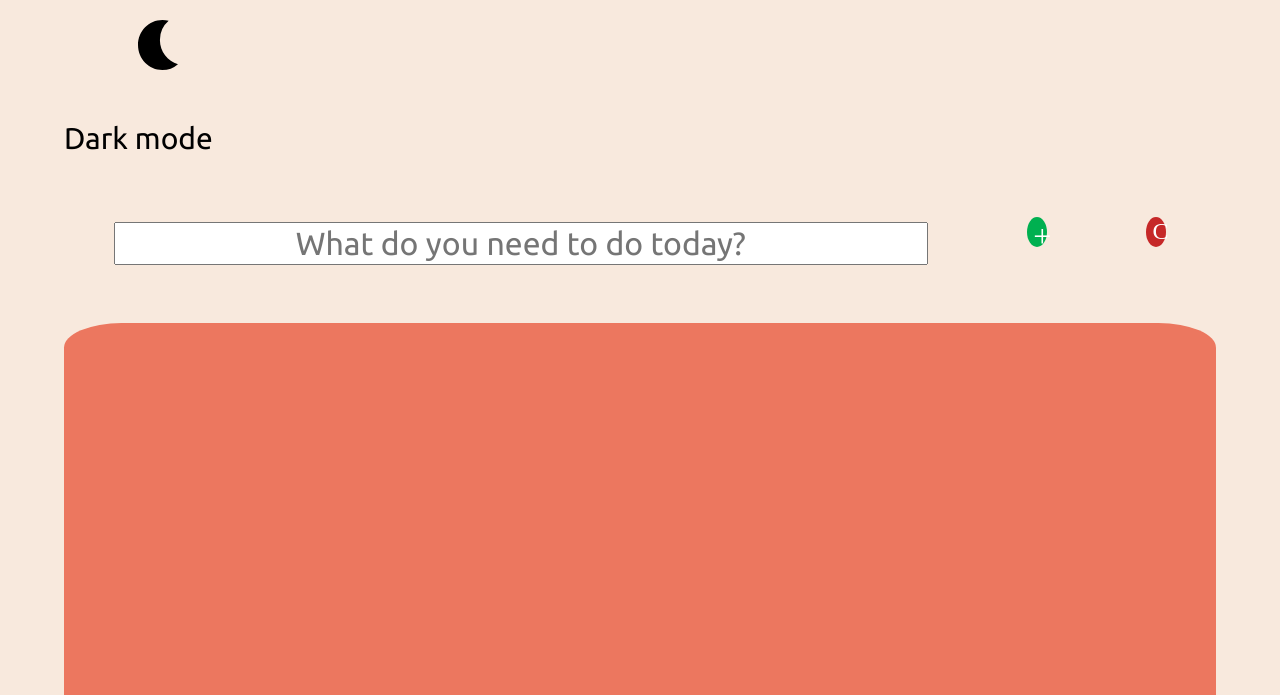
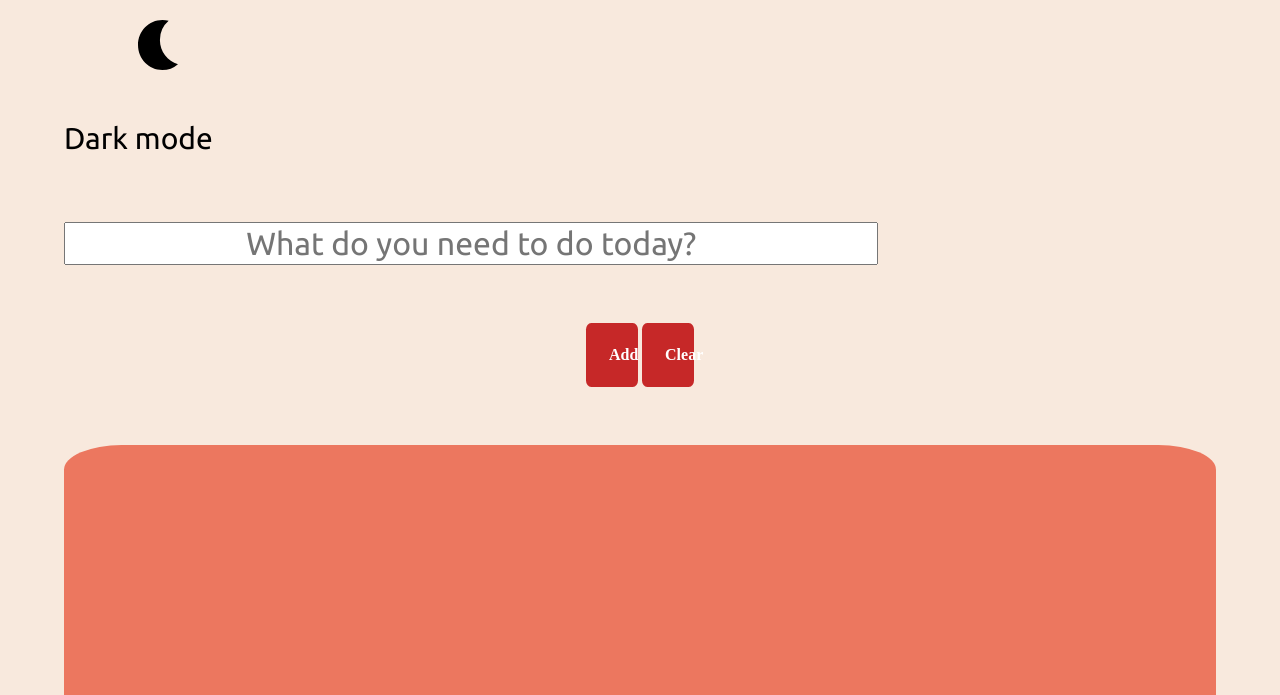
Before and after one commit to mtuliopaiva/Task-List-v02, a plain HTML site: page index.html in a window 1280 px wide. Shown: the part 105-800 px from the top of the page. Drawn offline with Linux system fonts and the light colour scheme.

```diff
--- a/assets/css/base.css
+++ b/assets/css/base.css
@@ -4,8 +4,7 @@
     --color-title:#000000;
     --color-content:#000000;
     --branco: #FFFFFF;
-    --plus-btn:#00B050;
-    --clear-btn:#c62828;
+    --action-btn:#c62828;
 
     --theme-name:'Dark mode';
     --theme-icon: url("../img/moon.svg");
--- a/assets/css/botoes.css
+++ b/assets/css/botoes.css
@@ -3,31 +3,35 @@
 }
 .add{
     display: flex;
-    flex-direction: row;
+    flex-direction: column;
     justify-content: space-around;
 }
+.action-btn{
+    align-items: center;
+    margin-bottom: 5%;
+}
 #btn-plus{
-    background: var(--plus-btn);
+    background: var(--action-btn);
+    color:var(--branco);
+    cursor: pointer;
+    border-radius: 10%;
+    border: none;
+    font-size: 1rem;
+    /* line-height: 1rem; */
+    font-weight: 700;
+    padding: 2% 2%;
+    width: 52px;
+}
+#btn-clear{
+    background-color: var(--action-btn);
     color:var(--branco);
     cursor: pointer;
     /* Arredondar o botão */
-    width: 20px;
-    height: 30px;
-    border-radius: 50%;
     border: none;
-    font-size: 2rem;
-    /* line-height: 1rem; */
-    /* font-weight: 700; */
-}
-#btn-clear{
-    background: var(--clear-btn);
-    color:var(--branco);
-    cursor: pointer;
-    /* Arredondar o botão */
-    width: 20px;
-    height: 30px;
-    border-radius: 50%;
-    border: none;
-    font-size: 1.5rem;
+    border-radius: 10%;
+    font-size: 1rem;
+    font-weight: 700;
+    padding: 2% 2%;
+    width: 52px;
     /* line-height: 0.8rem; */
 }
--- a/assets/css/dark-theme.css
+++ b/assets/css/dark-theme.css
@@ -7,5 +7,5 @@
     --color-card: #272727 ;
     --color-content:#ffffff;
     --theme-name:'Light mode';
-    --clear-btn:#673Ab7;
+    --action-btn:#673Ab7;
 }
--- a/assets/css/style.css
+++ b/assets/css/style.css
@@ -23,7 +23,7 @@
     cursor: pointer;
 }
 #display{
-    width: 70%;
+    width: 100%;
     text-align: center;
     font-family: var(--ubuntu);
     margin-bottom: 5%;
--- a/index.html
+++ b/index.html
@@ -33,8 +33,10 @@
             <section class="principal container">
                 <div class="add">
                     <input type="text" id="display" placeholder="What do you need to do today?" required="Enter a task" maxlength="20">
-                    <button id="btn-plus">+</button>
-                    <button id="btn-clear">C</button>
+                    <div class="action-btn">
+                        <button id="btn-plus">Add</button>
+                        <button id="btn-clear">Clear</button>
+                    </div>
                 </div>
 
 
```
Also changed, not shown: assets/img/plus.svg (deleted).
